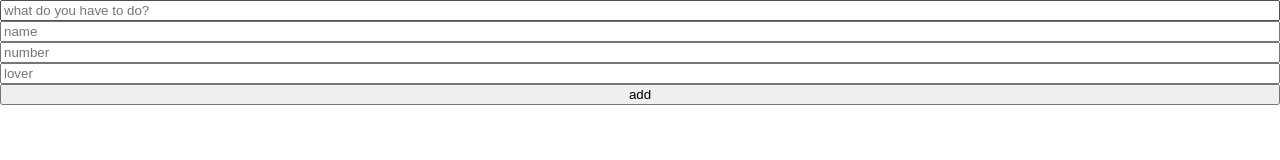
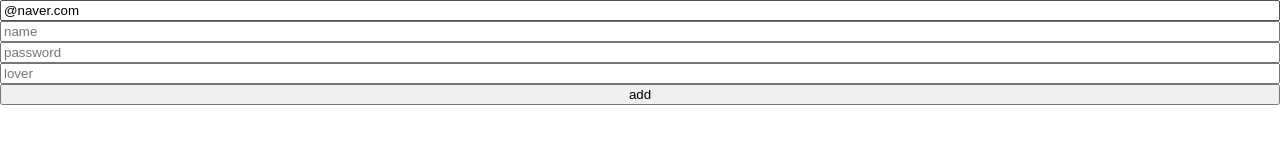
Before and after one commit to JungwooYang/jtodo2, a React (Create React App) app: page / in a window 1280 px wide. Shown: the top 160 px of the page. Built offline with nearby package versions, Linux system fonts and the light colour scheme.

Commit message:
form errors

```diff
--- a/src/ToDoList.tsx
+++ b/src/ToDoList.tsx
@@ -30,12 +30,22 @@ import { useForm } from "react-hook-form";
 }
 */
 
+interface Iform {
+  email: string;
+  name: string;
+  password: string;
+  lover: string;
+}
+
 function TodoList() {
-  const { register, formState, handleSubmit } = useForm();
+  const {
+    register,
+    handleSubmit,
+    formState: { errors },
+  } = useForm<Iform>({ defaultValues: { email: "@naver.com" } });
   const onValid = (data: any) => {
     console.log(data);
   };
-  console.log(formState.errors);
   return (
     <div>
       <form
@@ -43,18 +53,35 @@ function TodoList() {
         onSubmit={handleSubmit(onValid)}
       >
         <input
-          {...register("todo", {
-            required: "should write down something.",
-            minLength: {
-              value: 2,
-              message: " this must go longer than 2 letters",
+          {...register("email", {
+            required: "Email is required",
+            pattern: {
+              value: /^[A-Za-z0-9._%+-]+@naver\.com$/,
+              message: "Only naver.com emails available",
             },
           })}
-          placeholder="what do you have to do?"
+          placeholder="email"
+          style={{ borderColor: errors?.email?.message ? "red" : "" }}
         />
-        <input {...register("name")} placeholder="name" />
-        <input {...register("number")} placeholder="number" />
-        <input {...register("lover")} placeholder="lover" />
+        <span>{errors?.email?.message}</span>
+        <input
+          {...register("name", { required: "write here" })}
+          placeholder="name"
+          style={{ borderColor: errors?.name?.message ? "red" : "" }}
+        />
+        <span>{errors?.name?.message}</span>
+        <input
+          {...register("password", { required: "write here" })}
+          placeholder="password"
+          style={{ borderColor: errors?.password?.message ? "red" : "" }}
+        />
+        <span>{errors?.password?.message}</span>
+        <input
+          {...register("lover", { required: "write here" })}
+          placeholder="lover"
+          style={{ borderColor: errors?.lover?.message ? "red" : "" }}
+        />
+        <span>{errors?.lover?.message}</span>
         <button>add</button>
       </form>
     </div>
```
